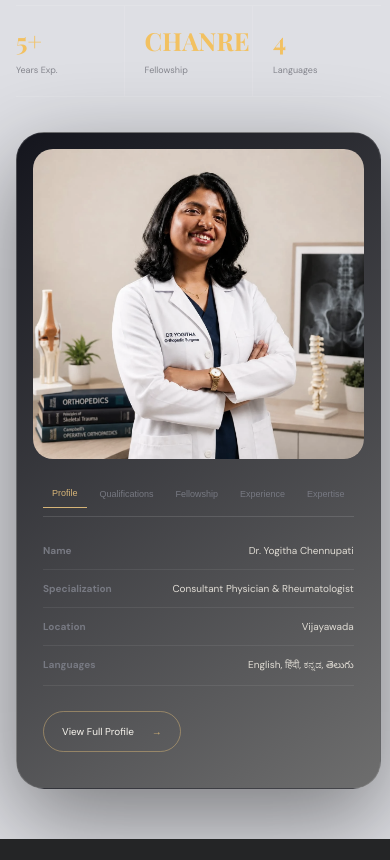
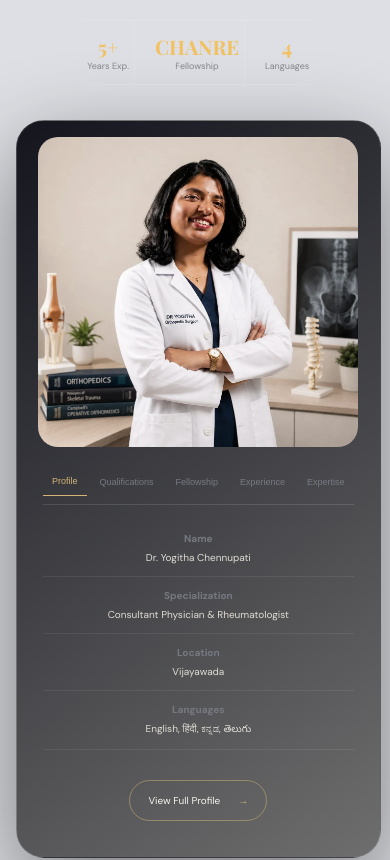
Before and after one commit to ksrathore123l-dot/Aarush_Luxury_Portfolio_Final_V3, a plain HTML site: page index.html in a window 390 px wide. Shown: the part 1860-2720 px from the top of the page. Drawn offline with nearby package versions, Linux system fonts and the light colour scheme; a web font is replaced by a local one.

Commit message:
update for responsive

```diff
--- a/style.css
+++ b/style.css
@@ -1539,6 +1539,51 @@ footer>div>p {
         padding: 50px 0
     }
 
+    /* About Section Mobile Centering */
+    .about-copy, .about-card {
+        text-align: center;
+    }
+    .about-copy {
+        display: flex;
+        flex-direction: column;
+        align-items: center;
+    }
+    .about p {
+        text-align: center;
+    }
+    .stats {
+        text-align: center;
+        justify-content: center;
+    }
+    .stats div {
+        display: flex;
+        flex-direction: column;
+        align-items: center;
+        padding: 12px 5px;
+    }
+    .stats strong {
+        font-size: 20px;
+    }
+    .profile-photo {
+        margin: 0 auto;
+        width: 100%;
+        max-width: 320px;
+    }
+    .tab-content div {
+        flex-direction: column;
+        gap: 6px;
+        align-items: center;
+    }
+    .tab-content span {
+        text-align: center;
+    }
+    .tabs {
+        justify-content: center;
+    }
+    .outline-btn {
+        margin: 15px auto 0;
+    }
+
     .hero h1 {
         font-size: clamp(30px, 8vw, 40px);
     }
```
